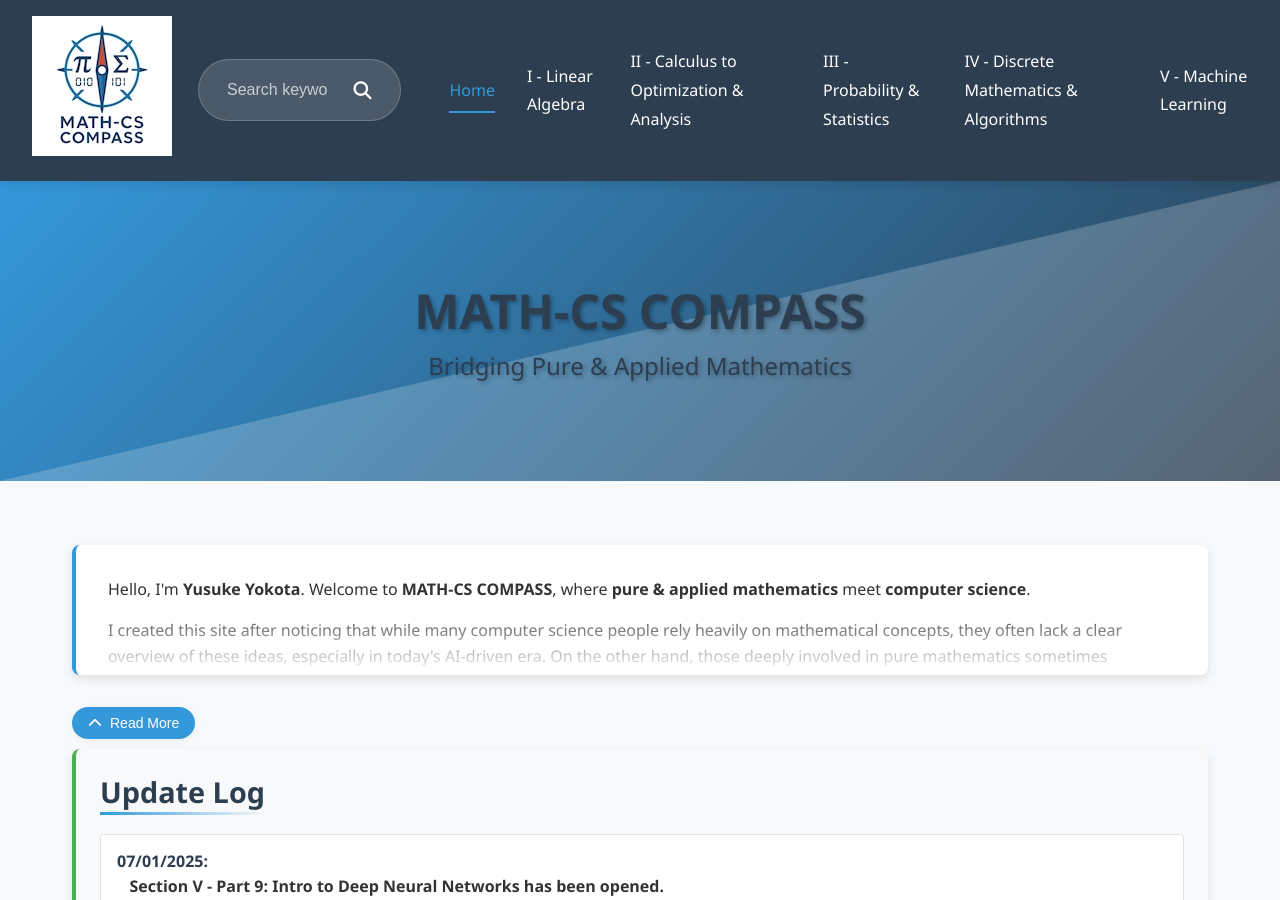
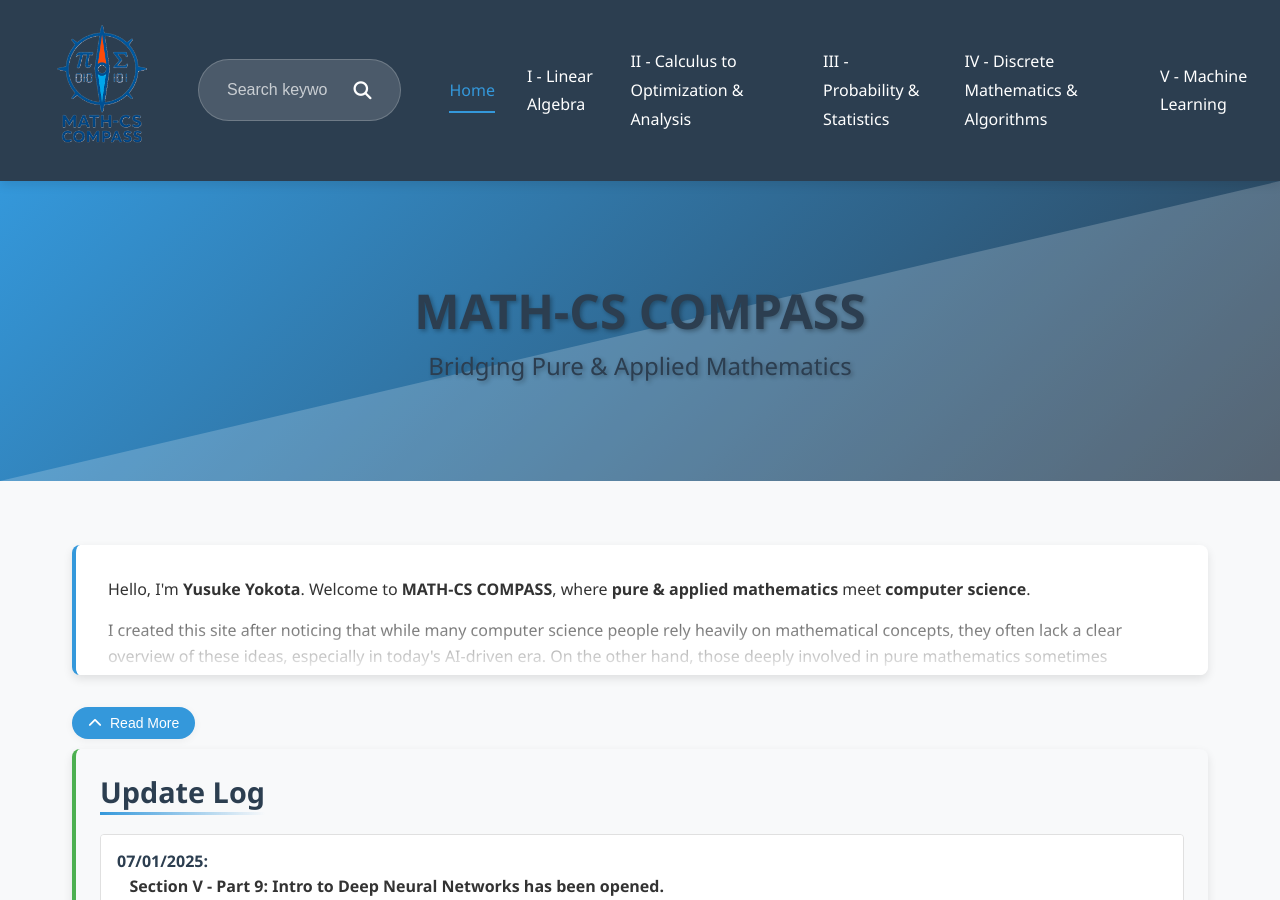
Before and after one commit to Yusukey01/yusukey01.github.io, a Jekyll site: the page built from index.html, in a window 1280 px wide and 900 px high. Built offline with Jekyll 4.4.1, drawn with Linux system fonts in a browser that asks for light colours.

Commit message:
fixed header

```diff
--- a/_includes/header.html
+++ b/_includes/header.html
@@ -2,7 +2,7 @@
     <nav class="navbar">
         <div class="logo">
             <a href="{{ site.baseurl }}/">
-                <img src="{{ site.baseurl }}/logo/logo_ver3.webp?v={{ site.version }}" alt="MATH-CS COMPASS" class="site-logo">
+                <img src="{{ site.baseurl }}/images/test1.png?v={{ site.version }}" alt="MATH-CS COMPASS" class="site-logo">
             </a>
         </div>
 
```
